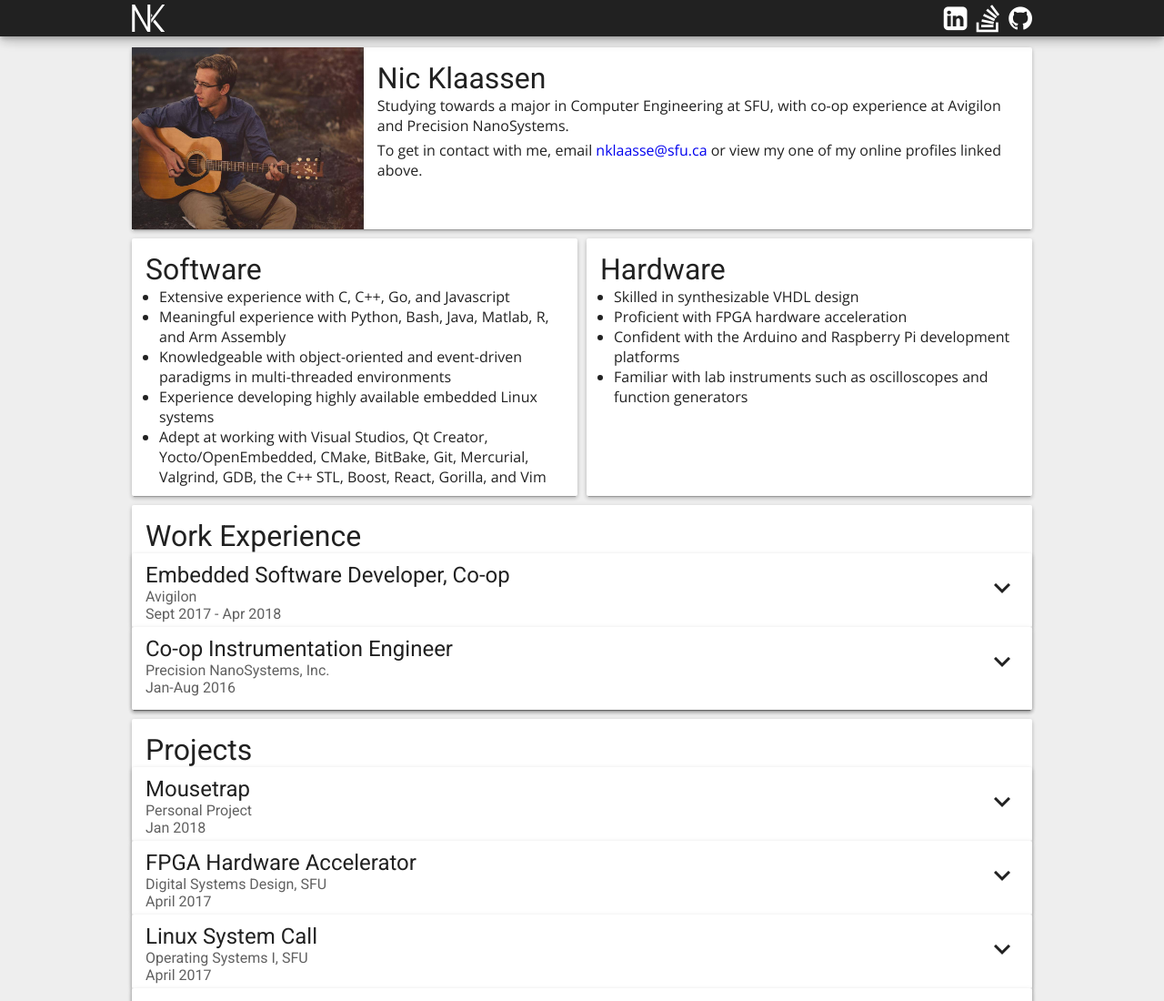
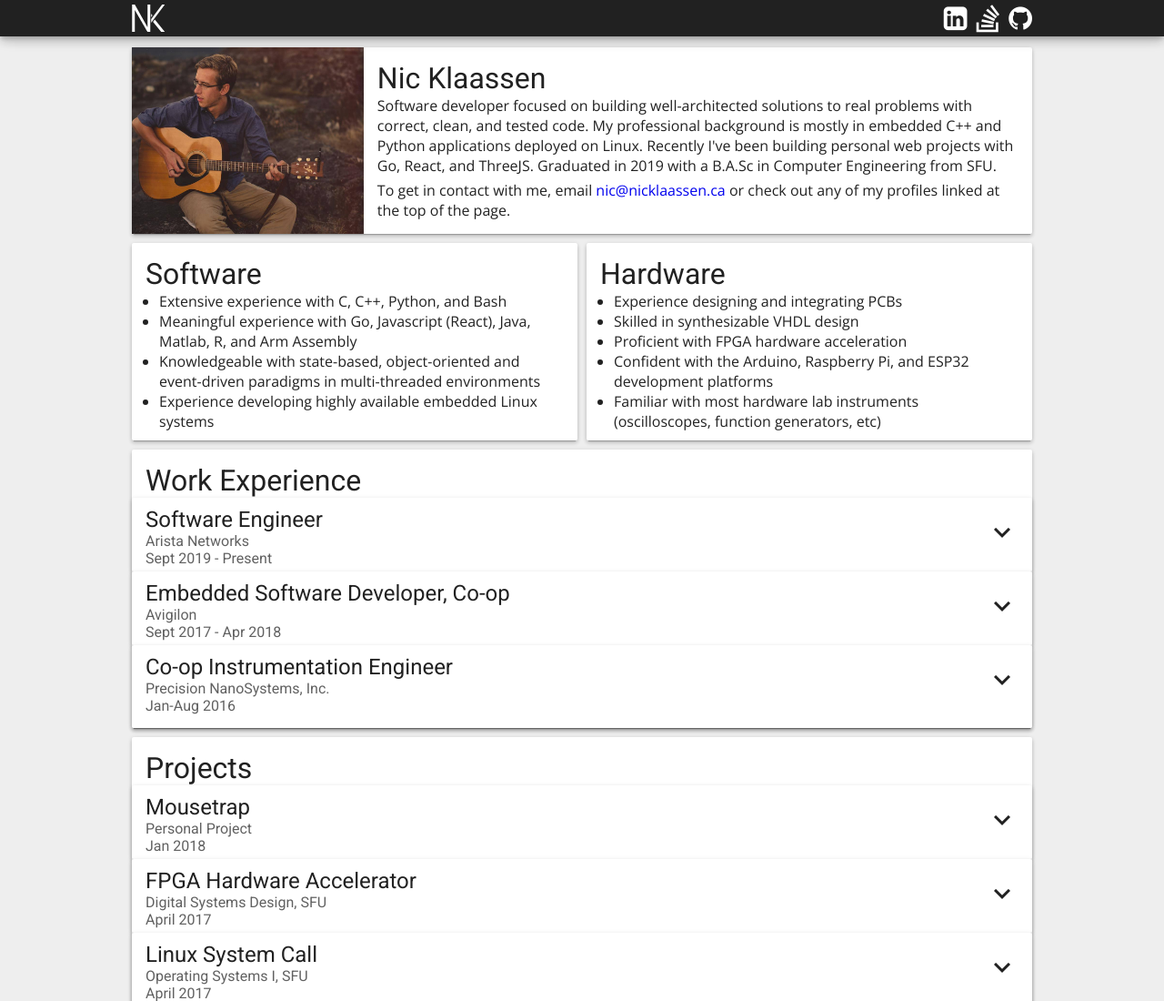
Before and after one commit to nklaassen/nklaassen.github.io, a plain HTML site: page index.html in a window 1280 px wide. Shown: the top 1100 px of the page at 91% size. Drawn offline with nearby package versions, Linux system fonts and the light colour scheme.

Commit message:
Add Arista work experience

```diff
--- a/index.html
+++ b/index.html
@@ -28,34 +28,61 @@
 		<div id="profile-img"></div>
 		<div id="profile-info">
 			<h1>Nic Klaassen</h1>
-			<p>Studying towards a major in Computer Engineering at SFU, with co-op experience at Avigilon and Precision NanoSystems.</p>
-			<p>To get in contact with me, email <a href="mailto:nklaasse@sfu.ca" target="_top">nklaasse@sfu.ca</a> or view my one of my online profiles linked above.</p>
+			<p>
+				Software developer focused on building well-architected solutions to
+				real problems with correct, clean, and tested code. My professional
+				background is mostly in embedded C++ and Python applications deployed on
+				Linux. Recently I've been building personal web projects with Go,
+				React, and ThreeJS. Graduated in 2019 with a B.A.Sc in Computer
+				Engineering from SFU.</p>
+			<p>
+				 To get in contact with me, email <a href="mailto:nic@nicklaassen.ca"
+																						 target="_top">nic@nicklaassen.ca</a>
+				 or check out any of my profiles linked at the top of the page.
+			</p>
 		</div>
 	</div>
 
 	<div class="card">
 		<h1>Software</h1>
 		<ul>
-			<li>Extensive experience with C, C++, Go, and Javascript</li>
-			<li>Meaningful experience with Python, Bash, Java, Matlab, R, and Arm Assembly</li>
-			<li>Knowledgeable with object-oriented and event-driven paradigms in multi-threaded environments</li>
+			<li>Extensive experience with C, C++, Python, and Bash</li>
+			<li>Meaningful experience with Go, Javascript (React), Java, Matlab, R, and Arm Assembly</li>
+			<li>Knowledgeable with state-based, object-oriented and event-driven paradigms in multi-threaded environments</li>
 			<li>Experience developing highly available embedded Linux systems</li>
-			<li>Adept at working with Visual Studios, Qt Creator, Yocto/OpenEmbedded, CMake, BitBake, Git, Mercurial, Valgrind, GDB, the C++ STL, Boost, React, Gorilla, and Vim</li>
 		</ul>
 	</div>
 
 	<div class="card">
 		<h1>Hardware</h1>
 		<ul>
+			<li>Experience designing and integrating PCBs</li>
 			<li>Skilled in synthesizable VHDL design</li>
 			<li>Proficient with FPGA hardware acceleration</li>
-			<li>Confident with the Arduino and Raspberry Pi development platforms</li>
-			<li>Familiar with lab instruments such as oscilloscopes and function generators</li>
+			<li>Confident with the Arduino, Raspberry Pi, and ESP32 development platforms</li>
+			<li>Familiar with most hardware lab instruments (oscilloscopes, function generators, etc)</li>
 		</ul>
 	</div>
 
 	<div class="card multicard" id="Work">
 		<h1>Work Experience</h1>
+		<div class="dropdown card">
+			<div class="dropdown-header">
+				<h2 class="dropdown-selector">keyboard_arrow_down</h2>
+				<h2>Software Engineer</h2>
+				<h4>Arista Networks<br/>Sept 2019 - Present</h4>
+			</div>
+			<div class="dropdown-content">
+				<ul>
+					<li>Developed process orchestration software in C++ and TACC for
+						Arista's Linux-based switches</li>
+					<li>Created Python plugins implementing new commands for the CLI and
+						JSON-based eAPI</li>
+					<li>Wrote comprehensive unit and integration tests to verify new
+						features and solidify bug fixes</li>
+				</ul>
+			</div>
+		</div>
 		<div class="dropdown card">
 			<div class="dropdown-header">
 				<h2 class="dropdown-selector">keyboard_arrow_down</h2>
```
